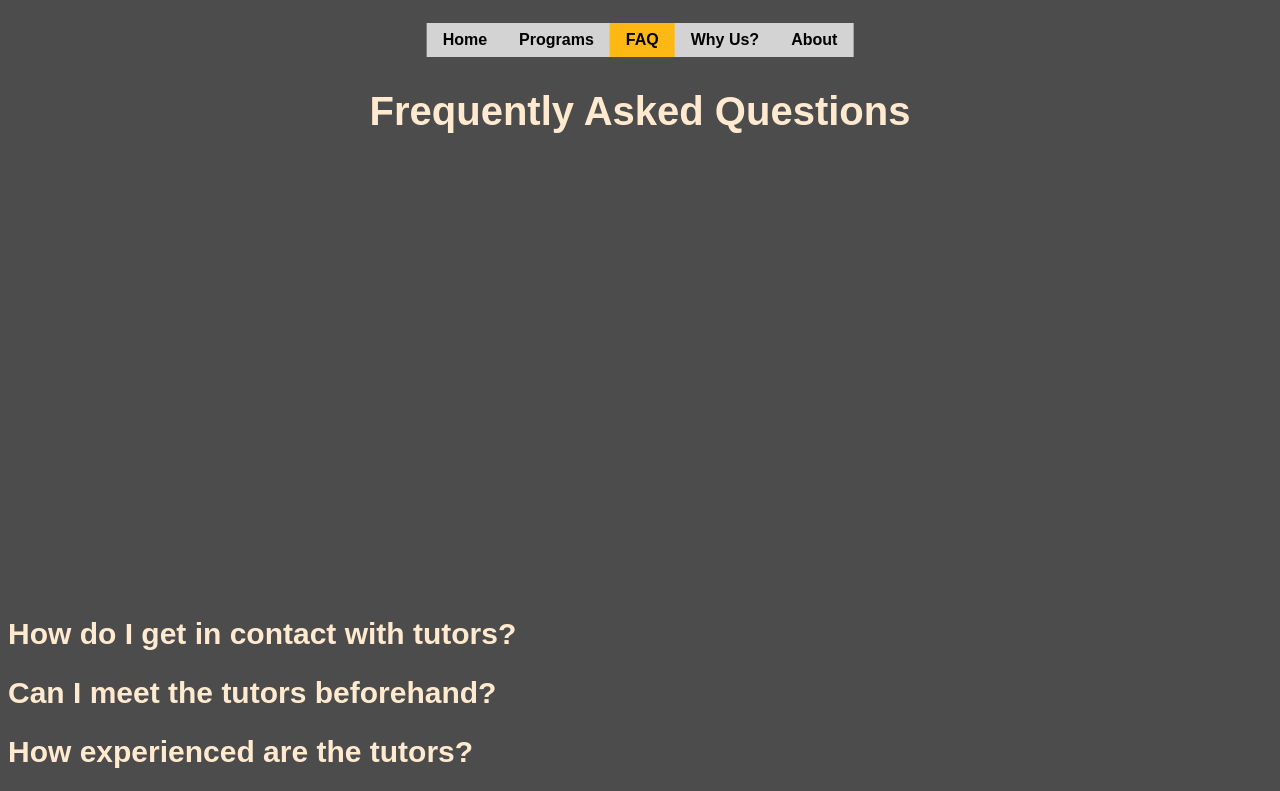
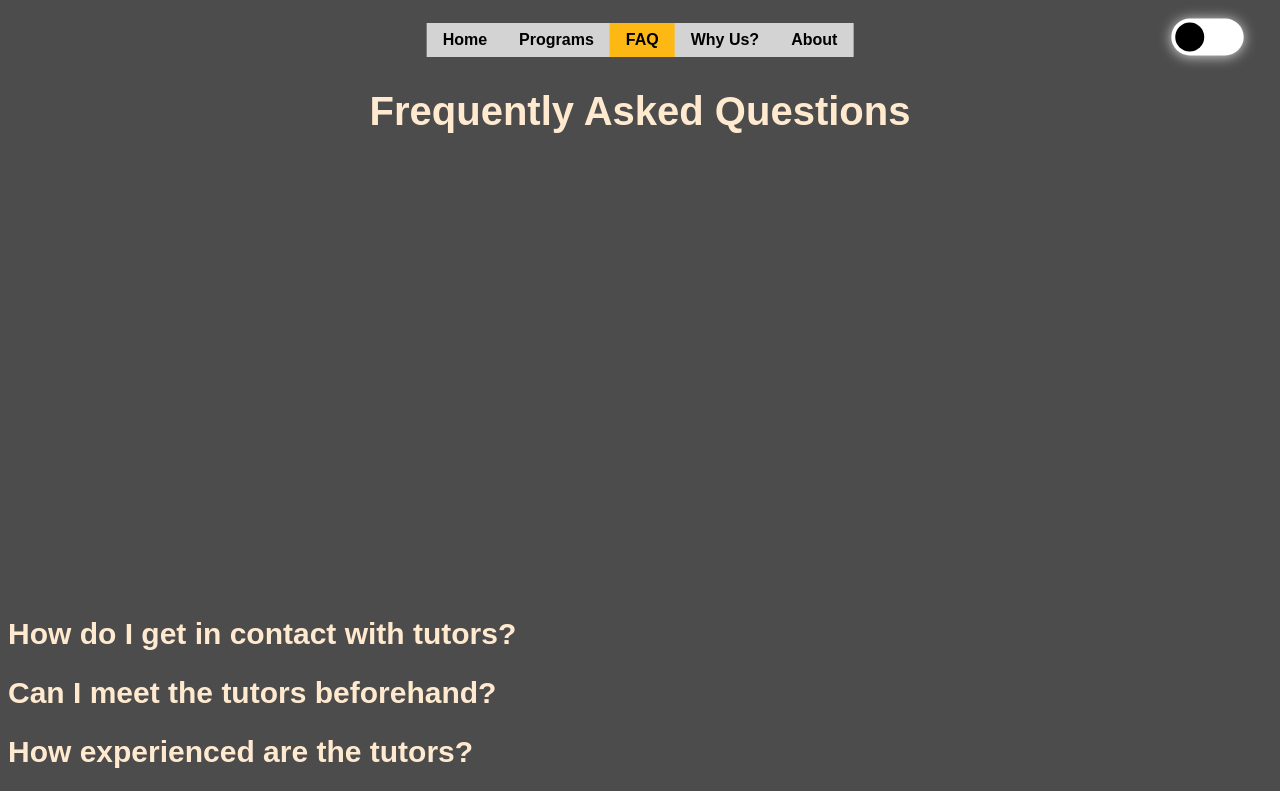
Before and after one commit to AdamDalloul/AdamDalloul.github.io, a plain HTML site: page group_project/faq.html in a window 1280 px wide. Shown: the top 791 px of the page. Drawn offline with Linux system fonts and the light colour scheme.

Commit message:
Added Dark Mode button to all pages

```diff
--- a/group_project/faq.html
+++ b/group_project/faq.html
@@ -6,6 +6,7 @@
     <meta name="viewport" content="width=device-width, initial-scale=1.0">
     <title>FAQ</title>
     <link rel="stylesheet" href="css/style.css">
+    <script src="java/script.js"></script>
 </head>
 <body>
     <ul class="nav">
@@ -15,6 +16,13 @@
         <li><a href="why.html">Why Us?</a></li>
         <li><a href="about.html">About</a></li>
     </ul>
+
+    <!-- Dark/Light Mode Button -->
+    <div class="button">
+    <div class="toggle-btn" id="_1st-toggle-btn">
+        <input type="checkbox" onclick="dark_mode()">
+        <span></span>
+    </div> </div>
 
     <br><br><br>
     <h1 style="text-align: center;">Frequently Asked Questions</h1>
```
Also changed, not shown: group_project/why.html (+7 -0 lines).
